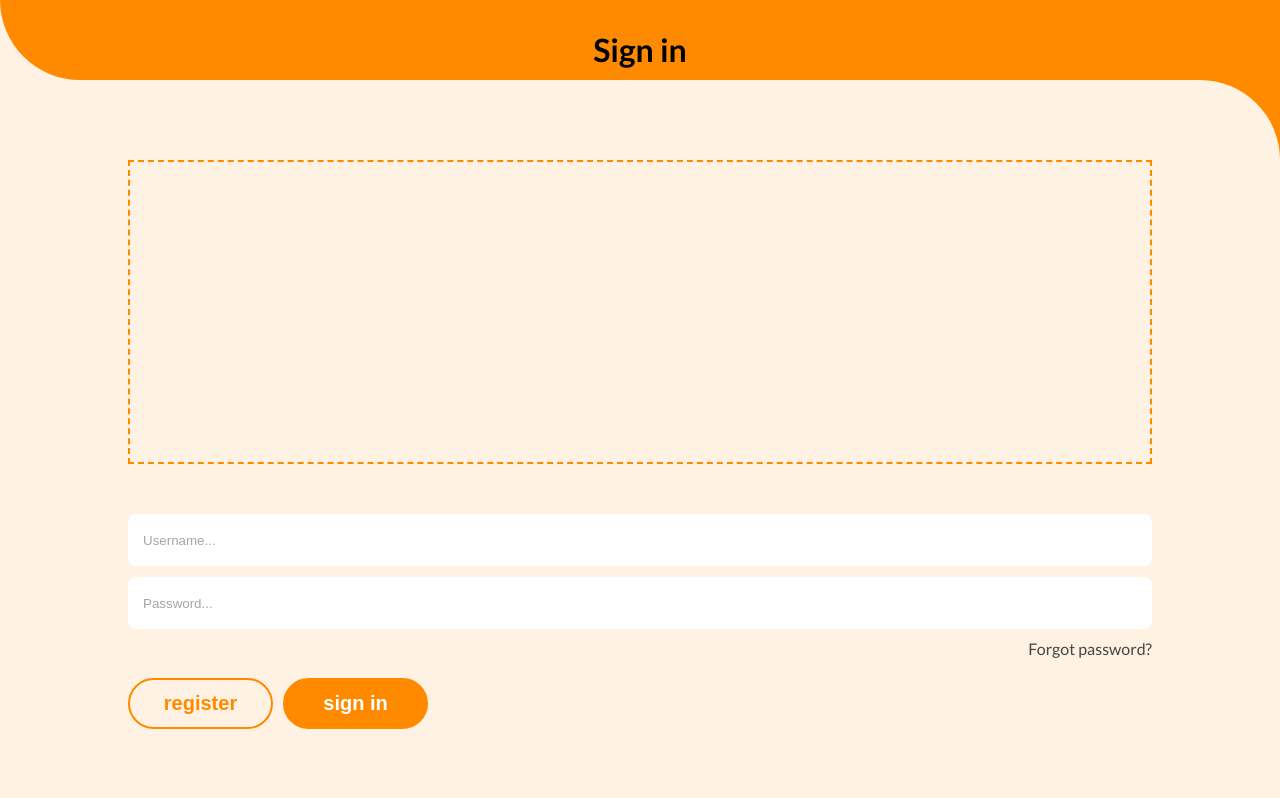
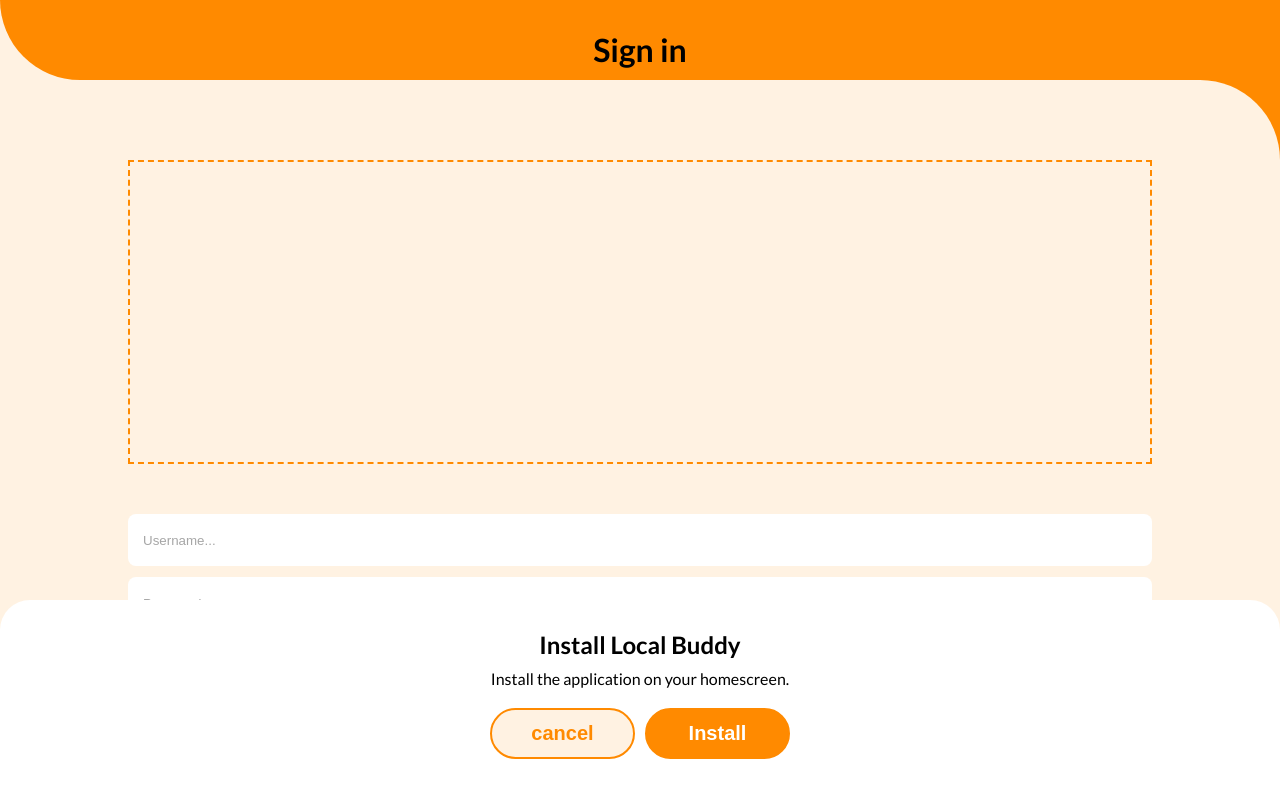
Before and after one commit to Lucerno1/SM42-Group-Project, a Vue app: page /login in a window 1280 px wide. Built offline with nearby package versions, Linux system fonts and the light colour scheme.

Commit message:
created InstallPrompt component

```diff
--- /dev/null
+++ b/src/components/install/InstallPrompt.vue
@@ -0,0 +1,58 @@
+<template>
+  <div class="installPrompt">
+    <div class="title">
+      <h2>Install Local Buddy</h2>
+    </div>
+    <div class="text">
+      Install the application on your homescreen.
+    </div>
+    <div class="buttons">
+      <SecondaryButton id="secondary" name="cancel" />
+      <PrimaryButton value="Install" />
+    </div>
+  </div>
+</template>
+
+<script>
+import PrimaryButton from '@/components/bigButtons/PrimaryButton.vue'
+import SecondaryButton from '@/components/bigButtons/SecondaryButton.vue'
+
+export default {
+  name: 'InstallPrompt',
+  components: {
+    PrimaryButton,
+    SecondaryButton
+  },
+  props: {
+    state: String
+  }
+}
+
+</script>
+
+
+
+<style scoped>
+.installPrompt {
+  height: 140px;
+  width: 100vw;
+  border-radius: 30px 30px 0 0;
+  padding: 30px 0;
+  background: white;
+  position: absolute;
+  bottom: 0;
+  text-align: center;
+}
+
+.text {
+  padding-top: 10px;
+}
+
+.buttons {
+  padding: 20px 0;
+}
+
+#secondary {
+  margin-right: 10px;
+}
+</style>
--- a/src/views/Login.vue
+++ b/src/views/Login.vue
@@ -16,6 +16,7 @@
         <PrimaryButton value="sign in" />
       </div>
     </div>
+    <InstallPrompt>Hi</InstallPrompt>
   </div>
 </template>
 
@@ -26,6 +27,8 @@ import InputGrid from '@/components/input/InputGrid.vue'
 import PrimaryButton from '@/components/bigButtons/PrimaryButton.vue'
 import SecondaryButton from '@/components/bigButtons/SecondaryButton.vue'
 
+import InstallPrompt from '@/components/install/InstallPrompt.vue'
+
 export default {
   name: 'Login',
   components: {
@@ -33,7 +36,8 @@ export default {
     PrimaryButton,
     SecondaryButton,
     Input,
-    InputGrid
+    InputGrid,
+    InstallPrompt
   }
 }
 </script>
```
